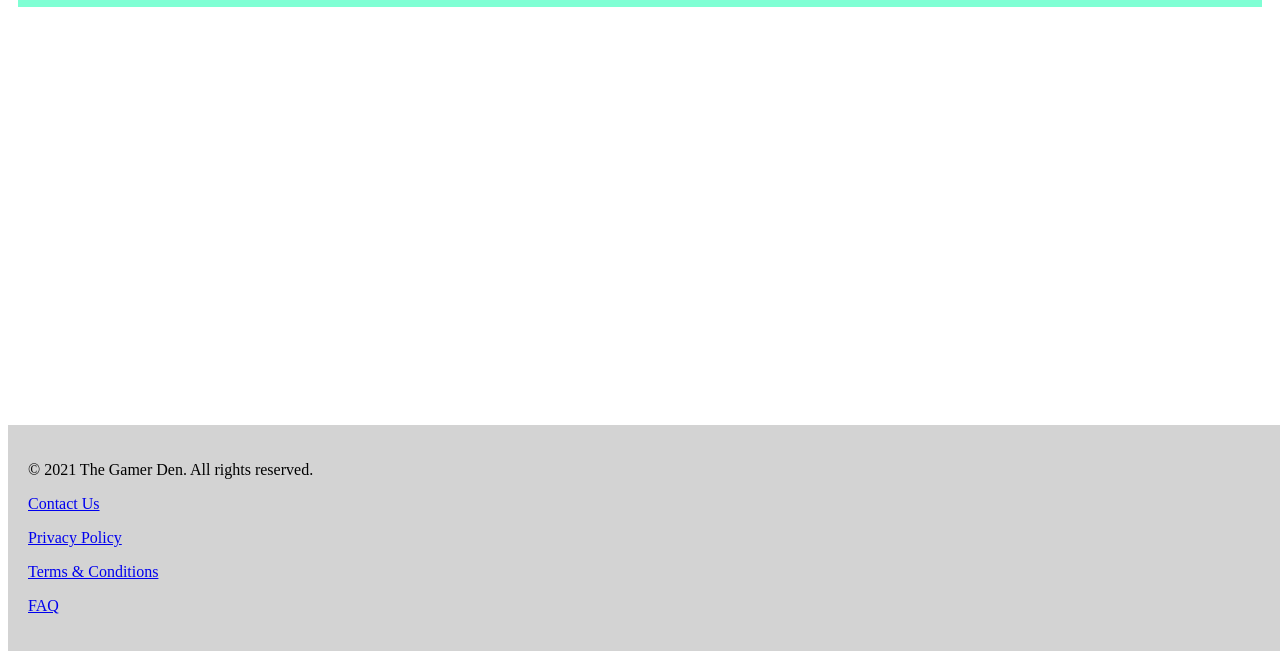
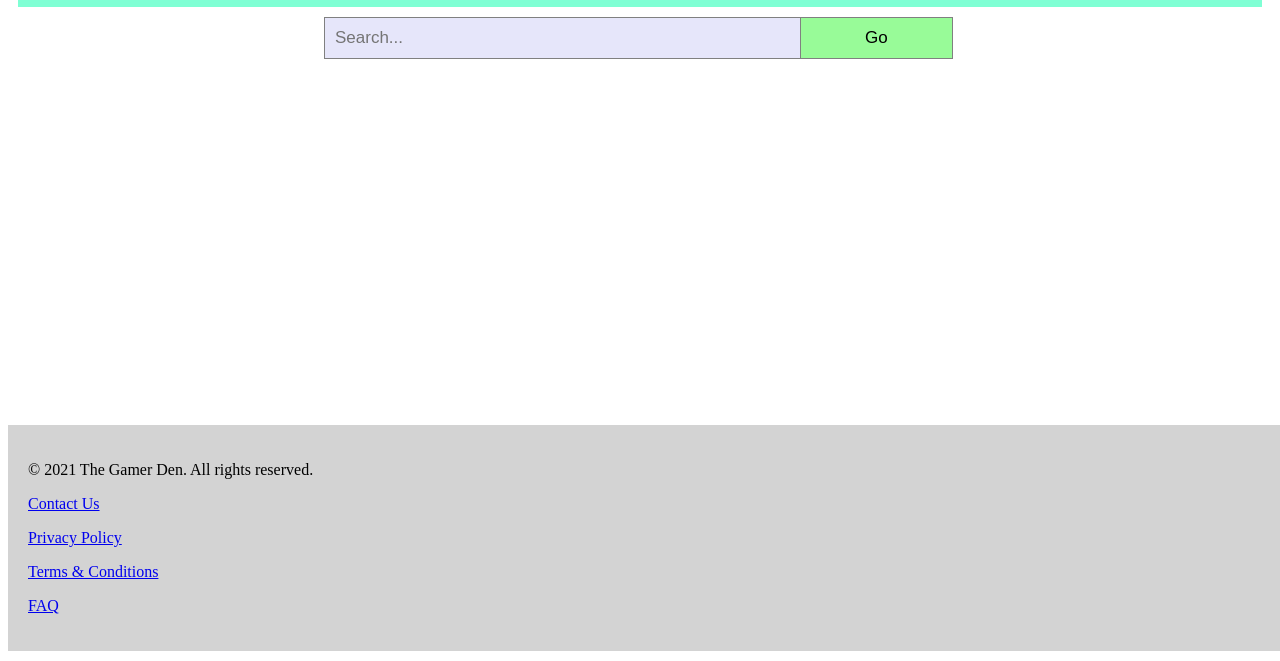
Before and after one commit to L00nat1c/L00nat1c.github.io, a plain HTML site: page csc372-hw/shopping-cart-prototype/index.html in a window 1280 px wide. Shown: the part 139-800 px from the top of the page. Drawn offline with Linux system fonts and the light colour scheme.

Commit message:
search bar

```diff
--- a/csc372-hw/shopping-cart-prototype/index.html
+++ b/csc372-hw/shopping-cart-prototype/index.html
@@ -19,6 +19,11 @@
         <h1> The Gamer Den</h1>
     </header>
 
+    <form class="search" action="#" id="search-bar">
+        <input type="text" placeholder="Search...">
+        <button type="submit">Go</button>
+    </form>
+
     <footer>
         <p> &copy; 2021 The Gamer Den. All rights reserved.</p>
         <p><a href="#">Contact Us</a></p>
--- a/csc372-hw/shopping-cart-prototype/shop-cart.css
+++ b/csc372-hw/shopping-cart-prototype/shop-cart.css
@@ -91,3 +91,33 @@ footer {
     justify-content: center;
 
 }
+
+form {
+    max-width: 60%;
+    margin-left: 25%;
+}
+
+form.search input[type=text] {
+    padding: 10px;
+    font-size: 17px;
+    border: 1px solid gray;
+    float: left;
+    width: 60%;
+    background: lavender;
+}
+
+form.search button {
+    float: left;
+    width: 20%;
+    padding: 10px;
+    background: palegreen;
+    color: black;
+    font-size: 17px;
+    border: 1px solid gray;
+    border-left: none;
+    cursor: pointer;
+}
+
+form.search button:hover {
+    background-color: #45a049;
+}
```
